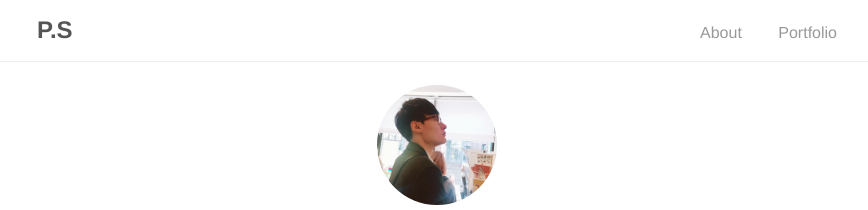
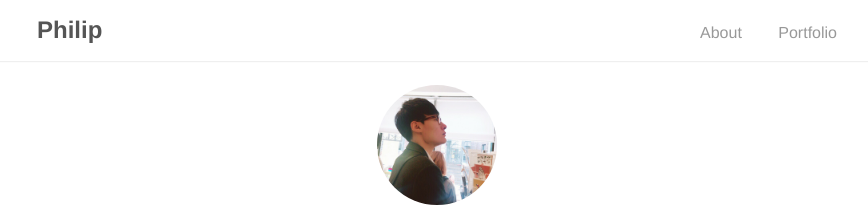
Before and after one commit to philipshih/philipshih.github.io, a Jekyll site: the page built from index.md, in a window 1280 px wide. Shown: the top 210 px of the page, without its empty margins (203-1071 px from the left). Built offline with Jekyll 4.4.1, drawn with Linux system fonts in a browser that asks for light colours; our own code applies the rules of GitHub Pages for plain Markdown files.

Commit message:
Not sure

```diff
--- a/_config.yml
+++ b/_config.yml
@@ -1,5 +1,5 @@
 # Site settings
-title: P.S
+title: Philip
 #baseurl: "/ps"
 url: "https://philipshih.github.io"
 google_analytics: # Tracking ID, e.g. "UA-000000-01"
```
Also changed, not shown: 9 other files.
